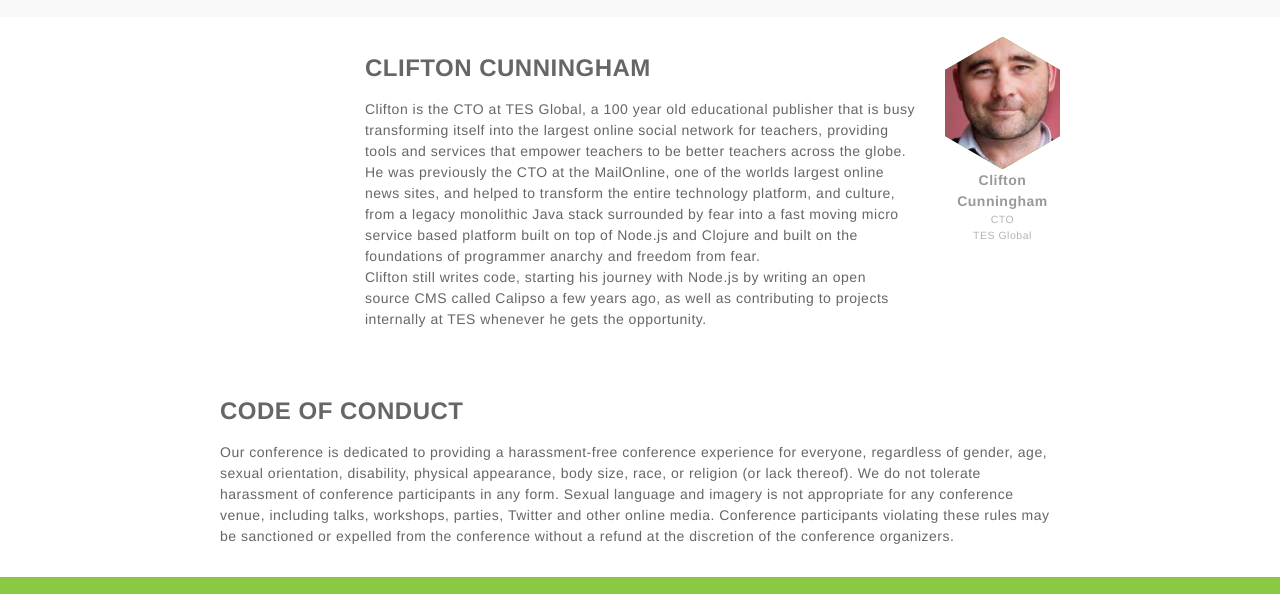
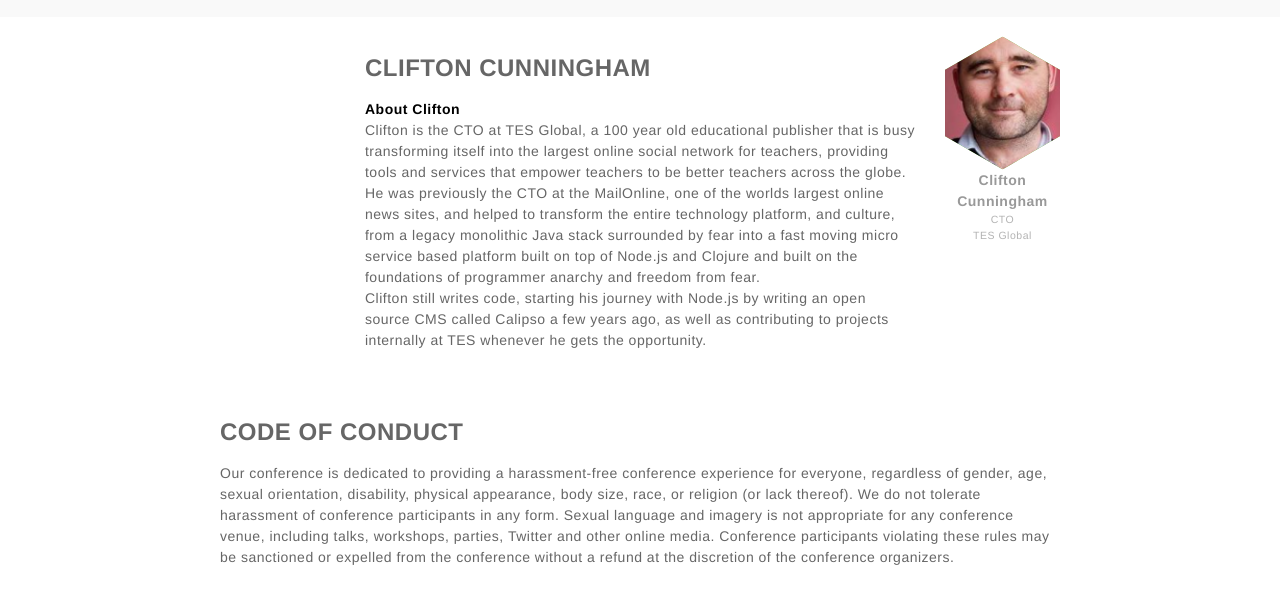
Before and after one commit to nodeday/nodeday.github.io, a plain HTML site: page 2015-condenast/index.html in a window 1280 px wide. Shown: the part 4823-5417 px from the top of the page. Drawn offline with Linux system fonts and the light colour scheme.

Commit message:
added missing <b>About Clifton</b>

```diff
--- a/2015-condenast/index.html
+++ b/2015-condenast/index.html
@@ -1084,7 +1084,7 @@
                 </p>
 
                 <p class="bio">
-                  Clifton is the CTO at TES Global, a 100 year old educational publisher that is
+                  <b>About Clifton</b> Clifton is the CTO at TES Global, a 100 year old educational publisher that is
                   busy transforming itself into the largest online social network for teachers, providing tools and
                   services that empower teachers to be better teachers across the globe.<br>
                   He was previously the CTO at the MailOnline, one of the worlds largest online news sites, and helped
```
